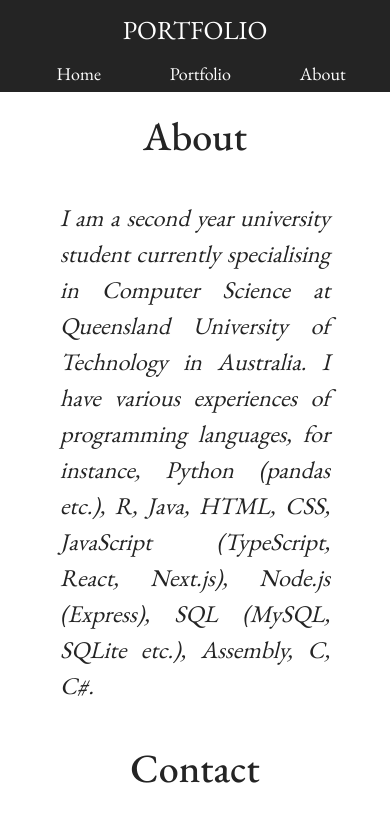
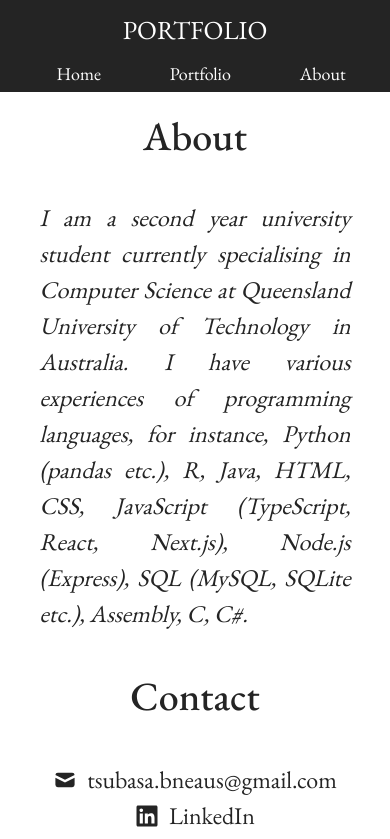
Before and after one commit to TsubasaBneAus/website-portfolio, a Next.js app: page /about in a window 390 px wide. Shown: the top 839 px of the page. Built offline with nearby package versions, Linux system fonts and the light colour scheme.

Commit message:
modify font and layout

```diff
--- a/styles/globals.css
+++ b/styles/globals.css
@@ -177,8 +177,8 @@ footer p {
 @media screen and (max-width: 600px) {
   .introduction p,
   .description {
-    padding-left: 40px;
-    padding-right: 40px;
+    padding-left: 5%;
+    padding-right: 5%;
   }
 }
 
```
